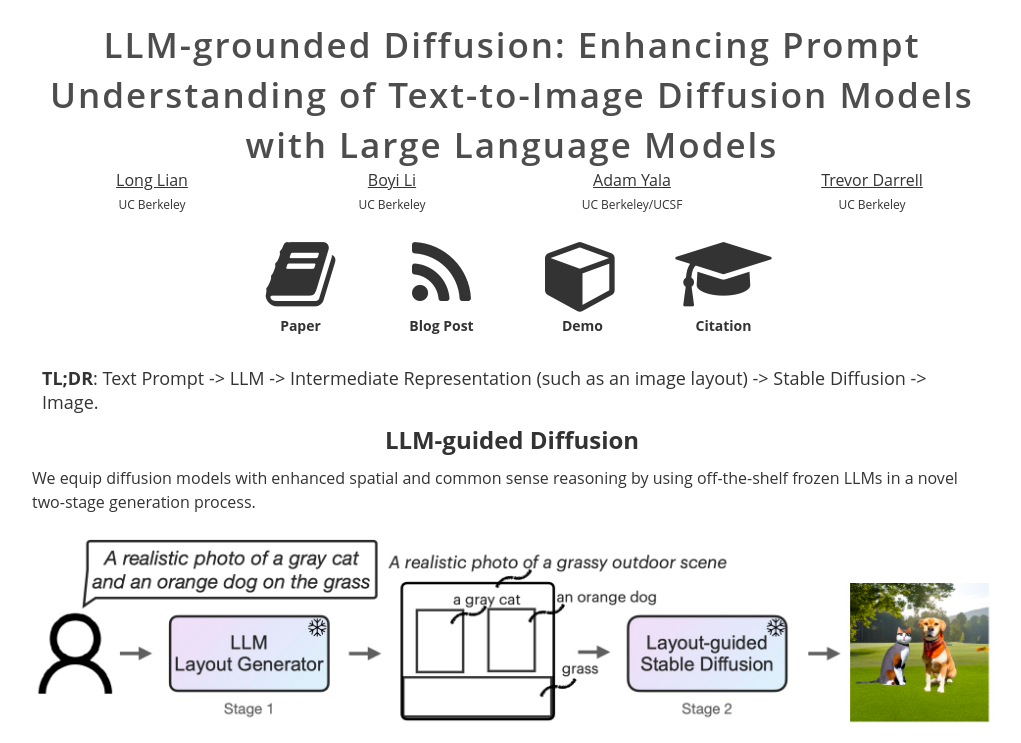
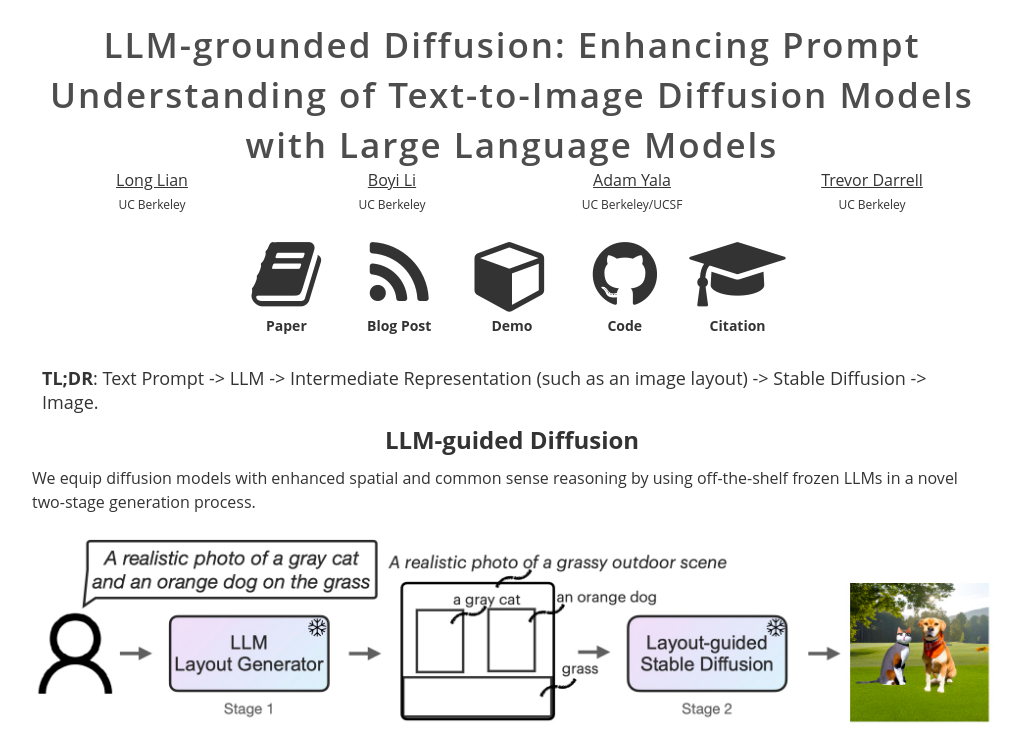
Before and after one commit to llm-grounded-diffusion/llm-grounded-diffusion.github.io, a plain HTML site: page index.html in a window 1280 px wide. Shown: the top 743 px of the page, without its empty margins (128-1149 px from the left). Drawn offline with Linux system fonts and the light colour scheme.

Commit message:
Add a link to Github

```diff
--- a/index.html
+++ b/index.html
@@ -79,6 +79,9 @@
                 <div class="base-col icon-col"><a href='https://huggingface.co/spaces/longlian/llm-grounded-diffusion' class="link-block">
                     <i class="fa fa-cube main-icon" style="font-size: 75px"></i>
                     </a></div>
+                    <div class="base-col icon-col"><a href='https://github.com/TonyLianLong/LLM-groundedDiffusion' class="link-block">
+                        <i class="fa fa-github main-icon" style="font-size: 75px"></i>
+                        </a></div>
                 <div class="base-col icon-col"><a href="#citation" class="link-block">
                     <i class="fa fa-graduation-cap main-icon" style="font-size: 75px"></i>
                     </a></div>
@@ -92,6 +95,9 @@
                 </div>
                 <div class="base-col icon-col">
                     <strong class="link-labels-text">Demo</strong>
+                </div>
+                <div class="base-col icon-col">
+                    <strong class="link-labels-text">Code</strong>
                 </div>
                 <div class="base-col icon-col">
                     <strong class="link-labels-text">Citation</strong>
--- a/style.css
+++ b/style.css
@@ -89,7 +89,7 @@ body {
 }
 
 .icon-col {
-    width: 25%;
+    width: 20%;
 }
 
 .icon-img {
```
